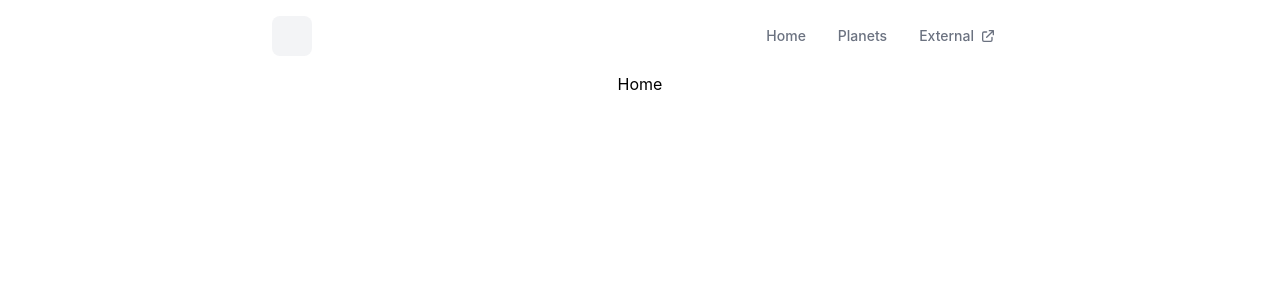
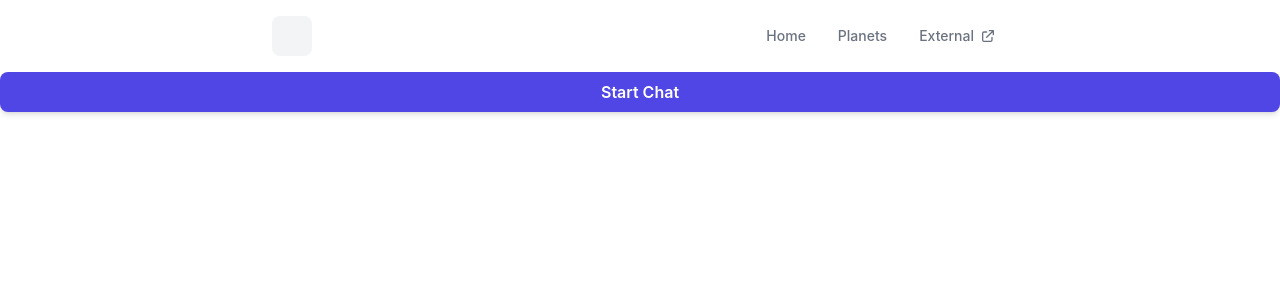
Before and after one commit to dot-ht/web-app, a React (Create React App) app: page / in a window 1280 px wide. Shown: the top 300 px of the page. Built offline with nearby package versions, Linux system fonts and the light colour scheme.

Commit message:
[UPDATE] Colors

```diff
--- a/public/index.html
+++ b/public/index.html
@@ -1,10 +1,11 @@
 <!DOCTYPE html>
-<html lang="en">
+<html lang="en" class="h-full bg-white dark:bg-slate-900">
   <head>
     <meta charset="utf-8" />
     <link rel="icon" href="%PUBLIC_URL%/favicon.ico" />
     <meta name="viewport" content="width=device-width, initial-scale=1" />
-    <meta name="theme-color" content="#000000" />
+    <meta name="theme-color" content="#0F172A" media="(prefers-color-scheme: dark)" />
+    <meta name="theme-color" content="#F3F4F6" />
     <meta
       name="description"
       content="Web site created using create-react-app"
@@ -26,9 +27,9 @@
     -->
     <title>React App</title>
   </head>
-  <body>
+  <body class="h-full bg-white dark:bg-slate-900">
     <noscript>You need to enable JavaScript to run this app.</noscript>
-    <div id="root"></div>
+    <div id="root" class="h-full"></div>
     <!--
       This HTML file is a template.
       If you open it directly in the browser, you will see an empty page.
--- a/src/App.jsx
+++ b/src/App.jsx
@@ -2,6 +2,7 @@ import React, { useState } from 'react';
 import { Routes, Route } from "react-router-dom";
 
 import Home from './components/Home/Home';
+import Chat from './components/Chat/Chat';
 import Planets from './components/Planet/Planets';
 import Navigation from './components/Navigation/Navigation';
 
@@ -122,10 +123,11 @@ const planets = {
 const App = () => {
   //const title = "Home";
   return (
-    <div className="App">
+    <div className="App min-h-full bg-white dark:bg-slate-900">
       <Navigation />
       <Routes>
         <Route path="/" element={<Home />} />
+        <Route path="/chat" element={<Chat />} />
         <Route path="planets" element={<Planets planets={planets.planets}/>} />
       </Routes>
     </div>
--- a/src/components/Chat/Chat.jsx
+++ b/src/components/Chat/Chat.jsx
@@ -0,0 +1,5 @@
+const Chat = () => {
+    return (null);
+}
+
+export default Chat;
--- a/src/components/Home/Home.jsx
+++ b/src/components/Home/Home.jsx
@@ -1,4 +1,4 @@
-import { useState } from 'react';
+import { Link } from "react-router-dom";
 
 import Planet from "../Planet/Planet";
 
@@ -10,9 +10,11 @@ import Planet from "../Planet/Planet";
 
 const Home = () => {
   return (
-    <>
-      <h1>Home</h1>
-    </>
+    <div className="flex center h-full">
+      <Link to="/chat" className="py-2 px-4 w-1/5 bg-indigo-600 hover:bg-indigo-700 focus:ring-indigo-500 focus:ring-offset-indigo-200 text-white w-full transition ease-in duration-200 text-center text-base font-semibold shadow-md focus:outline-none focus:ring-2 focus:ring-offset-2  rounded-lg ">
+        Start Chat
+      </Link>
+    </div>
   );
 }
 
--- a/src/components/Navigation/Navigation.jsx
+++ b/src/components/Navigation/Navigation.jsx
@@ -4,7 +4,7 @@ import PropTypes from 'prop-types';
 
 
 const Navigation = () => (
-    <nav className="flex items-center justify-between max-w-3xl p-4 mx-auto">
+    <nav className="flex items-center justify-between max-w-3xl p-4 mx-auto dark:bg-slate-900">
     <a
         className="inline-flex items-center justify-center w-10 h-10 bg-gray-100 rounded-lg"
         href="/"
```
